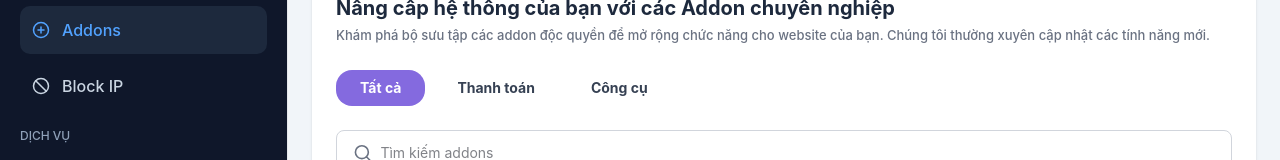
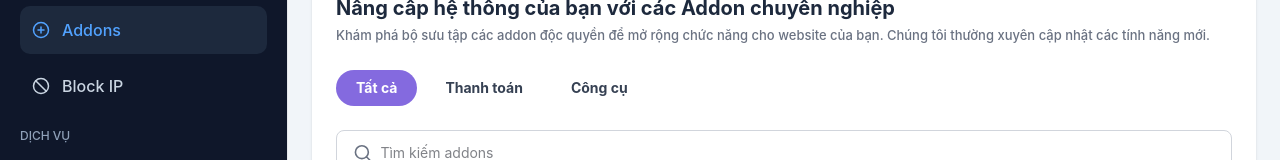
Before and after one commit to ANDEV09/likesub-vip-fe, a Next.js app: page /admin/addons/all in a window 1280 px wide. Shown: the part 174-334 px from the top of the page. Built offline with nearby package versions, Linux system fonts and the light colour scheme.

Commit message:
style(addons): fix border radius & hover effect of navigater

```diff
--- a/src/app/admin/addons/all/page.tsx
+++ b/src/app/admin/addons/all/page.tsx
@@ -85,7 +85,7 @@ function AllAddonCards() {
                 {addons.map((addon) => (
                     <div
                         key={addon.id}
-                        className="bg-white rounded-lg shadow-md hover:shadow-xl transition-shadow  duration-300 flex flex-col h-full"
+                        className="bg-white rounded-sm shadow-md hover:shadow-xl transition-shadow  duration-300 flex flex-col h-full"
                     >
                         {/* Image Section */}
                         <div className="relative overflow-hidden">
--- a/src/app/admin/addons/payment/page.tsx
+++ b/src/app/admin/addons/payment/page.tsx
@@ -88,7 +88,7 @@ function PaymentAddonCards() {
                 {addons.map((addon) => (
                     <div
                         key={addon.id}
-                        className="bg-white rounded-lg shadow-md hover:shadow-xl transition-shadow  duration-300 flex flex-col h-full"
+                        className="bg-white rounded-sm shadow-md hover:shadow-xl transition-shadow  duration-300 flex flex-col h-full"
                     >
                         {/* Image Section */}
                         <div className="relative overflow-hidden">
--- a/src/components/admin/addons/NavContainerAddons.tsx
+++ b/src/components/admin/addons/NavContainerAddons.tsx
@@ -13,9 +13,9 @@ function NavContainerAddons() {
     }, [pathName]);
 
     const navClass = ({ isActive }: { isActive: boolean }) =>
-        `flex items-center justify-center gap-2 py-2 px-6 text-sm rounded-2xl font-bold transition-all duration-300 cursor-pointer ${isActive
+        `flex items-center justify-center gap-2 py-2 px-5 text-sm rounded-3xl font-bold transition-all duration-300 cursor-pointer ${isActive
             ? "bg-[#846adf]! text-white"
-            : "text-gray-700 hover:text-purple-900"
+            : "text-gray-700 hover:text-purple-900 hover:bg-slate-100!"
         }`;
 
     return (
```
